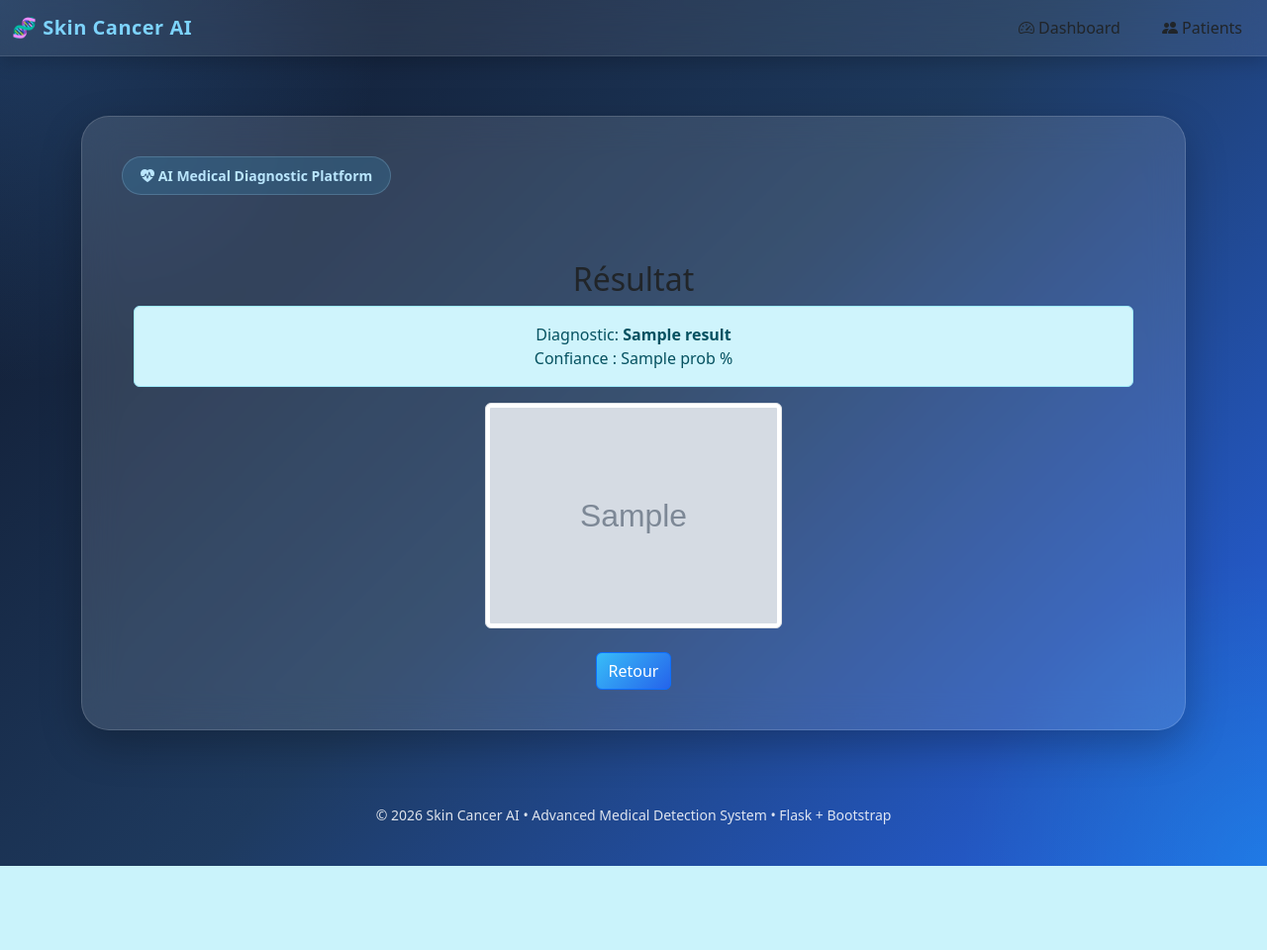
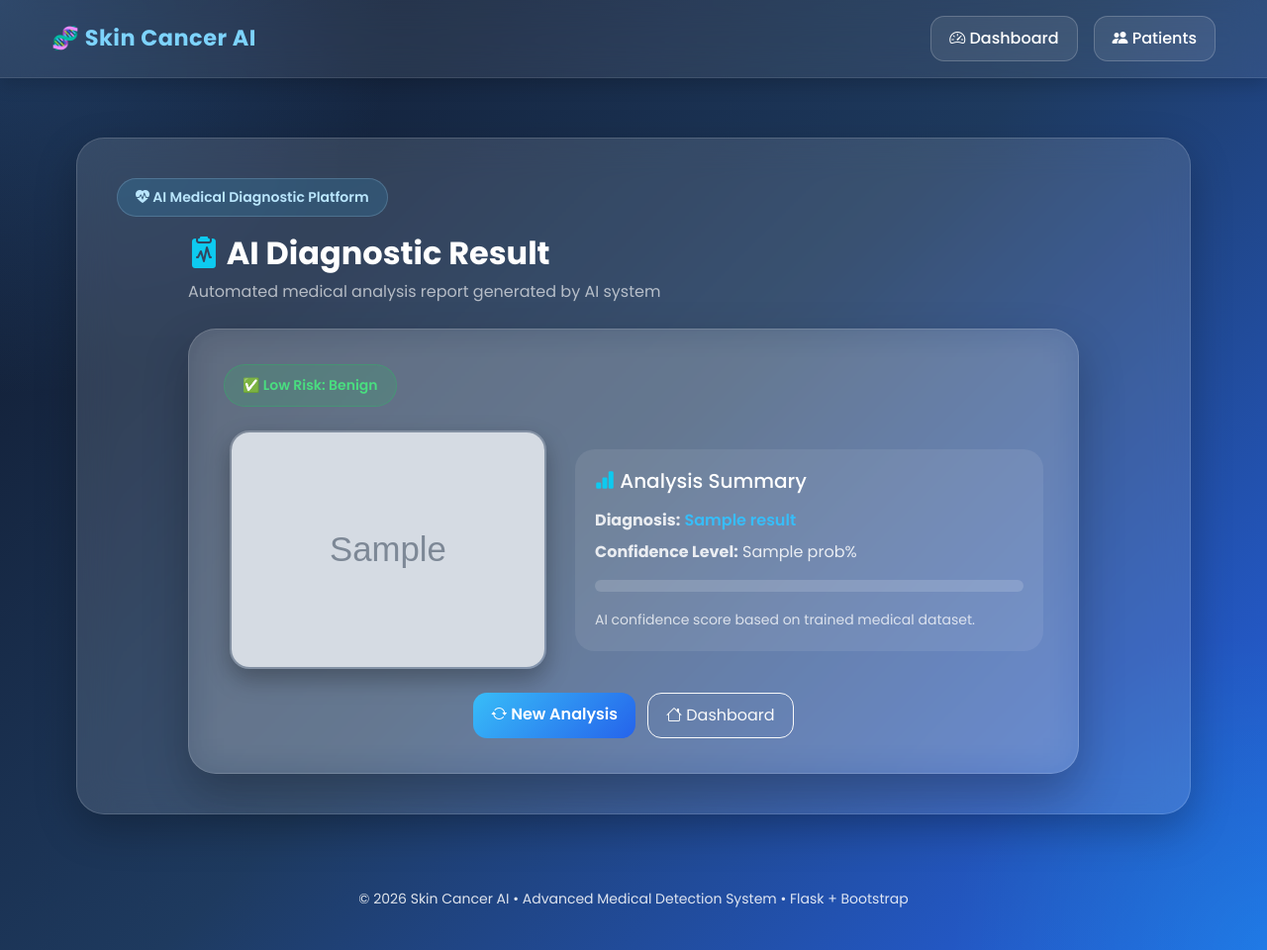
Before and after one commit to aya-ben-chaieb/skin-cancer-flask-app, a Flask app: template templates/results.html in a window 1280 px wide. Shown: the whole page at 99% size. Before the commit the page ends 875 px from the top, so only its background shows below. Run offline with Flask 3, Linux system fonts and the light colour scheme; the template is opened without the code that fills it: most values are stand-ins (such as "Sample title", 1, 10 or a date in 2020); grey boxes marked "Sample" are stand-in pictures; parts of the project's set-up code (start-up, migrations or seed data) failed here and were passed over.

Commit message:
Update results.html

```diff
--- a/templates/results.html
+++ b/templates/results.html
@@ -1,34 +1,200 @@
 {% extends "base.html" %}
 {% block content %}
 
-<!DOCTYPE html>
-<html lang="en">
-<head>
-    <meta charset="UTF-8">
-    <title>Résultat</title>
+<div class="result-wrapper">
 
-    <!-- Bootstrap -->
-    <link href="https://cdn.jsdelivr.net/npm/bootstrap@5.3.0/dist/css/bootstrap.min.css" rel="stylesheet">
-</head>
-<body>
+    <!-- HEADER -->
+    <div class="result-header">
 
-<div class="container mt-5 text-center">
+        <h2 class="fw-bold">
+            <i class="bi bi-clipboard2-pulse-fill text-info"></i>
+            AI Diagnostic Result
+        </h2>
 
-    <h2>Résultat</h2>
+        <p class="opacity-75">
+            Automated medical analysis report generated by AI system
+        </p>
 
-    <div class="alert alert-info">
-        Diagnostic: <b>{{ result }}</b><br>
-        Confiance : {{ prob }} %
     </div>
 
-    <img src="{{ img }}" width="300" class="img-thumbnail">
+    <!-- RESULT CARD -->
+    <div class="result-card">
 
-    <br><br>
+        <!-- STATUS BADGE -->
+        <div class="status-badge {% if result == 'Malignant' %}danger{% else %}success{% endif %}">
+            {% if result == 'Malignant' %}
+                ⚠️ High Risk: Malignant
+            {% else %}
+                ✅ Low Risk: Benign
+            {% endif %}
+        </div>
 
-    <a class="btn btn-primary" href="/dashboard">Retour</a>
+        <!-- RESULT GRID -->
+        <div class="row mt-4 align-items-center">
+
+            <!-- IMAGE -->
+            <div class="col-md-5 text-center">
+
+                <img src="{{ img }}" class="result-image">
+
+            </div>
+
+            <!-- INFO -->
+            <div class="col-md-7">
+
+                <div class="info-box">
+
+                    <h5 class="mb-3">
+                        <i class="bi bi-bar-chart-fill text-info"></i>
+                        Analysis Summary
+                    </h5>
+
+                    <p class="mb-2">
+                        <strong>Diagnosis:</strong>
+                        <span class="text-highlight">{{ result }}</span>
+                    </p>
+
+                    <p class="mb-3">
+                        <strong>Confidence Level:</strong>
+                        {{ prob }}%
+                    </p>
+
+                    <!-- PROGRESS BAR -->
+                    <div class="progress custom-progress mb-3">
+                        <div class="progress-bar"
+                             style="width: {{ prob }}%">
+                        </div>
+                    </div>
+
+                    <small class="opacity-75">
+                        AI confidence score based on trained medical dataset.
+                    </small>
+
+                </div>
+
+            </div>
+
+        </div>
+
+        <!-- ACTION BUTTONS -->
+        <div class="actions mt-4">
+
+            <a href="/predict" class="btn btn-primary">
+                <i class="bi bi-arrow-repeat"></i>
+                New Analysis
+            </a>
+
+            <a href="/dashboard" class="btn btn-outline-light">
+                <i class="bi bi-house"></i>
+                Dashboard
+            </a>
+
+        </div>
+
+    </div>
 
 </div>
 
-</body>
-</html>
+<!-- ===== STYLE ===== -->
+<style>
+
+.result-wrapper{
+    max-width: 900px;
+    margin: auto;
+}
+
+/* HEADER */
+.result-header{
+    margin-bottom: 25px;
+}
+
+/* CARD */
+.result-card{
+    background: rgba(255,255,255,0.12);
+    border: 1px solid rgba(255,255,255,0.15);
+    backdrop-filter: blur(18px);
+    border-radius: 28px;
+    padding: 35px;
+    box-shadow: 0 20px 45px rgba(0,0,0,0.25);
+}
+
+/* IMAGE */
+.result-image{
+    width: 100%;
+    max-width: 320px;
+    border-radius: 20px;
+    border: 2px solid rgba(255,255,255,0.2);
+    box-shadow: 0 10px 25px rgba(0,0,0,0.3);
+}
+
+/* INFO BOX */
+.info-box{
+    padding: 20px;
+    border-radius: 20px;
+    background: rgba(255,255,255,0.08);
+}
+
+/* TEXT HIGHLIGHT */
+.text-highlight{
+    color: #38bdf8;
+    font-weight: 600;
+}
+
+/* STATUS BADGE */
+.status-badge{
+    display:inline-block;
+    padding: 10px 18px;
+    border-radius: 50px;
+    font-weight: 600;
+    font-size: 14px;
+}
+
+.status-badge.success{
+    background: rgba(34,197,94,0.15);
+    color: #4ade80;
+    border: 1px solid rgba(34,197,94,0.3);
+}
+
+.status-badge.danger{
+    background: rgba(239,68,68,0.15);
+    color: #f87171;
+    border: 1px solid rgba(239,68,68,0.3);
+}
+
+/* PROGRESS */
+.custom-progress{
+    height: 12px;
+    border-radius: 20px;
+    background: rgba(255,255,255,0.15);
+    overflow:hidden;
+}
+
+.progress-bar{
+    background: linear-gradient(135deg,#38bdf8,#2563eb);
+}
+
+/* ACTIONS */
+.actions{
+    display:flex;
+    gap:12px;
+    justify-content:center;
+    flex-wrap:wrap;
+}
+
+/* BUTTONS */
+.btn-primary{
+    background: linear-gradient(135deg,#38bdf8,#2563eb);
+    border:none;
+    border-radius:14px;
+    padding:10px 18px;
+    font-weight:600;
+}
+
+.btn-outline-light{
+    border-radius:14px;
+    padding:10px 18px;
+}
+
+</style>
+
 {% endblock %}
```
